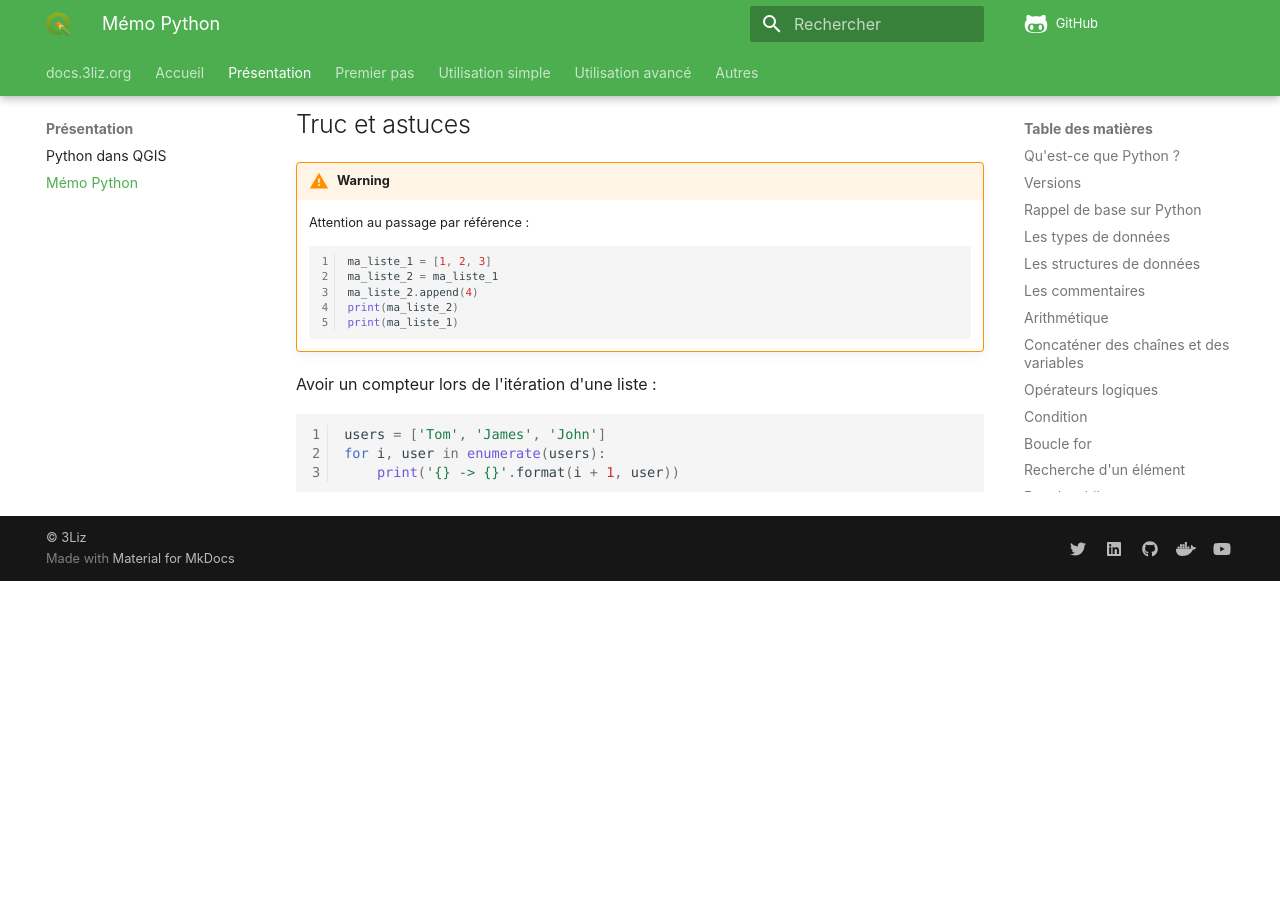
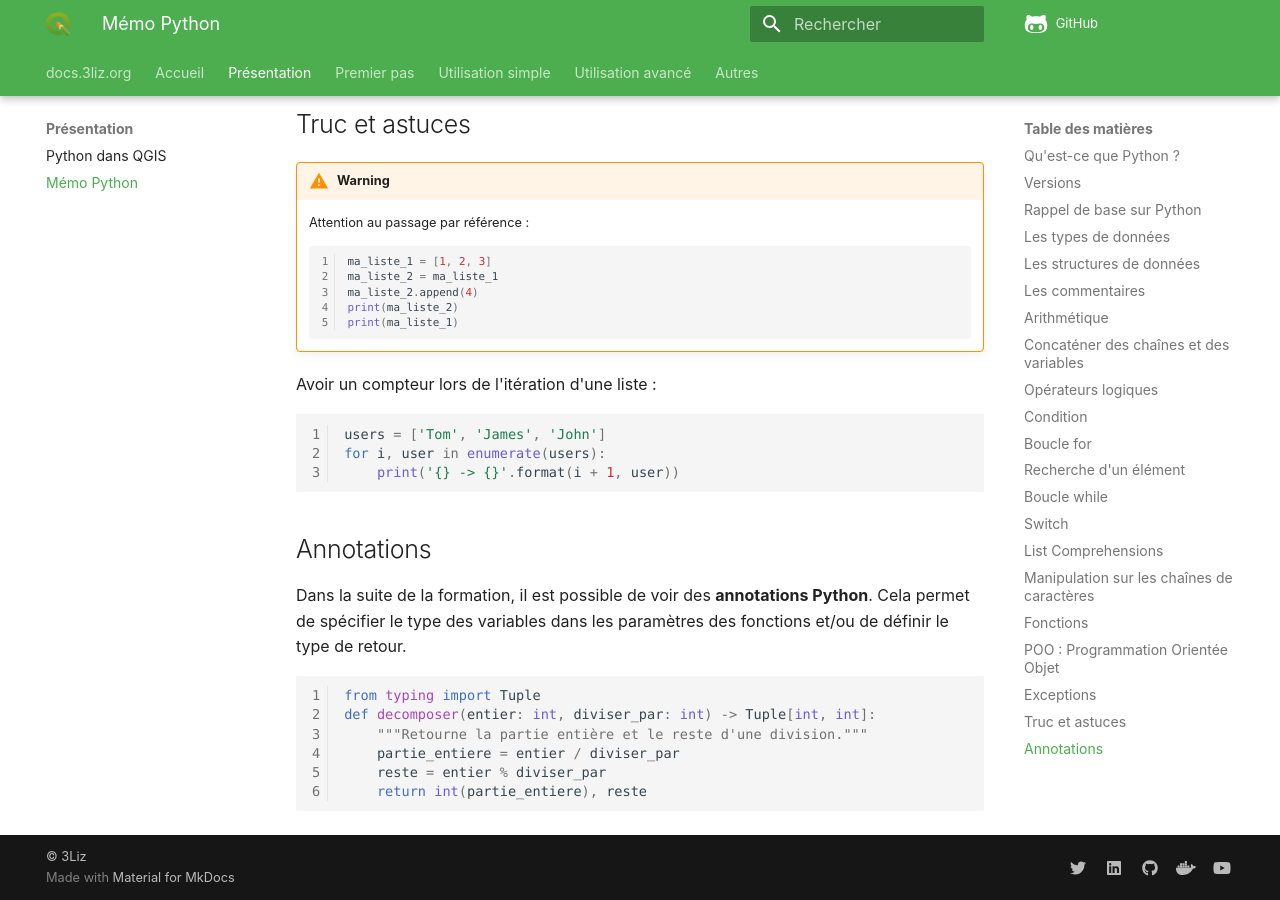
Before and after one commit to 3liz/formation-pyqgis, an MkDocs documentation site: the page built from docs/memo-python.md, in a window 1280 px wide and 900 px high, scrolled down 9592 px. Built offline with MkDocs 1.6.1 and Material for MkDocs 9.7.7, drawn with Linux system fonts in a browser that asks for light colours; nearby versions of some CDN libraries; comment, search, counter and statistics services are not loaded; before the commit the page ends 10173 px from its top, so only the background shows below that.

Commit message:
Ajout annotation dans le mémo

````diff
--- a/docs/memo-python.md
+++ b/docs/memo-python.md
@@ -389,7 +389,7 @@ def decomposer(entier, diviser_par):
     """Retourne la partie entière et le reste d'une division."""
     partie_entiere = entier / diviser_par
     reste = entier % diviser_par
-    return partie_entiere, reste
+    return int(partie_entiere), reste
 ```
 
 * Il se peut que l'on ne connaisse pas à l'avance le nombre précis d'arguments dans une fonction.
@@ -468,3 +468,17 @@ users = ['Tom', 'James', 'John']
 for i, user in enumerate(users):
     print('{} -> {}'.format(i + 1, user))
 ```
+
+## Annotations
+
+Dans la suite de la formation, il est possible de voir des **annotations Python**.
+Cela permet de spécifier le type des variables dans les paramètres des fonctions et/ou de définir le type de retour.
+
+```python
+from typing import Tuple
+def decomposer(entier: int, diviser_par: int) -> Tuple[int, int]:
+    """Retourne la partie entière et le reste d'une division."""
+    partie_entiere = entier / diviser_par
+    reste = entier % diviser_par
+    return int(partie_entiere), reste
+```
````
